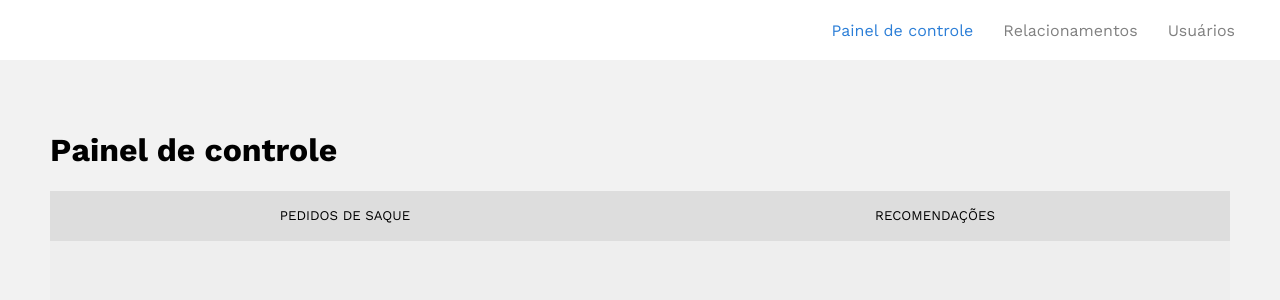
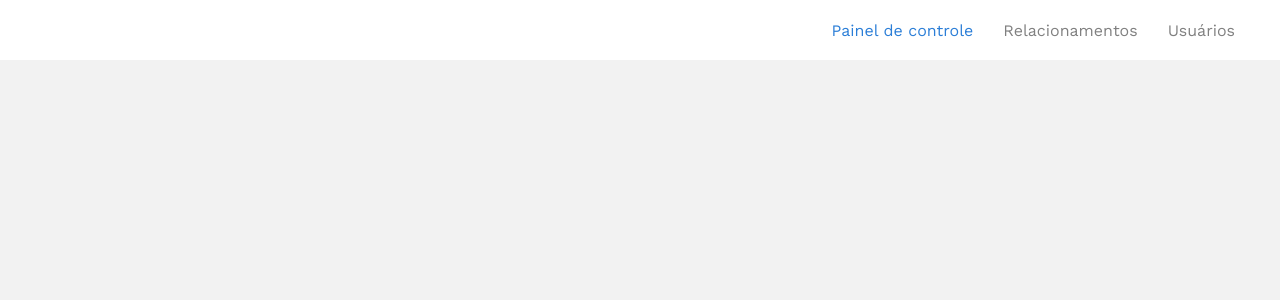
Before and after one commit to Gabrielhvcardoso/fibra-indico-web, a React (Create React App) app: page / in a window 1280 px wide. Shown: the top 300 px of the page. Built offline with nearby package versions, Linux system fonts and the light colour scheme.

Commit message:
clear screens

```diff
--- a/src/pages/Panel/index.tsx
+++ b/src/pages/Panel/index.tsx
@@ -1,17 +1,9 @@
 import React from 'react';
-import { Button, Container, List, ListButtons } from './styles';
+import { Container } from './styles';
 
 const Panel: React.FC = () => {
   return (
     <Container>
-      <h1>Painel de controle</h1>
-
-      <List>
-        <ListButtons>
-          <Button>Pedidos de saque</Button>
-          <Button>Recomendações</Button>
-        </ListButtons>
-      </List>
     </Container>
   );
 };
--- a/src/pages/Panel/styles.ts
+++ b/src/pages/Panel/styles.ts
@@ -10,30 +10,3 @@ export const Container = styled.div`
     padding-bottom: 70px;
   }
 `;
-
-export const List = styled.section`
-  background-color: #eee;
-  flex: 1;
-  overflow-y: auto;
-`;
-
-export const ListButtons = styled.div`
-  height: 50px;
-  display: flex;
-`;
-
-export const Button = styled.button`
-  align-items: center;
-  border: none;
-  background-color: #ddd;
-  cursor: pointer;
-  display: flex;
-  flex: 1;
-  height: 50px;
-  justify-content: center;
-  text-transform: uppercase;
-
-  &:hover {
-    background-color: #00000022;
-  }
-`;
--- a/src/pages/Users/index.tsx
+++ b/src/pages/Users/index.tsx
@@ -1,17 +1,9 @@
 import React from 'react';
-import { Button, Container, List, ListButtons } from './styles';
+import { Container } from './styles';
 
 const Users: React.FC = () => {
   return (
     <Container>
-      <h1>Gerenciar Usuários</h1>
-
-      <List>
-        <ListButtons>
-          <Button>Novos</Button>
-          <Button>Atuais</Button>
-        </ListButtons>
-      </List>
     </Container>
   );
 };
--- a/src/pages/Users/styles.ts
+++ b/src/pages/Users/styles.ts
@@ -10,30 +10,3 @@ export const Container = styled.div`
     padding-bottom: 70px;
   }
 `;
-
-export const List = styled.section`
-  background-color: #eee;
-  flex: 1;
-  overflow-y: auto;
-`;
-
-export const ListButtons = styled.div`
-  height: 50px;
-  display: flex;
-`;
-
-export const Button = styled.button`
-  align-items: center;
-  border: none;
-  background-color: #ddd;
-  cursor: pointer;
-  display: flex;
-  flex: 1;
-  height: 50px;
-  justify-content: center;
-  text-transform: uppercase;
-
-  &:hover {
-    background-color: #00000022;
-  }
-`;
```
Also changed, not shown: 1 other file (tests, documents, lock files or other folders).
